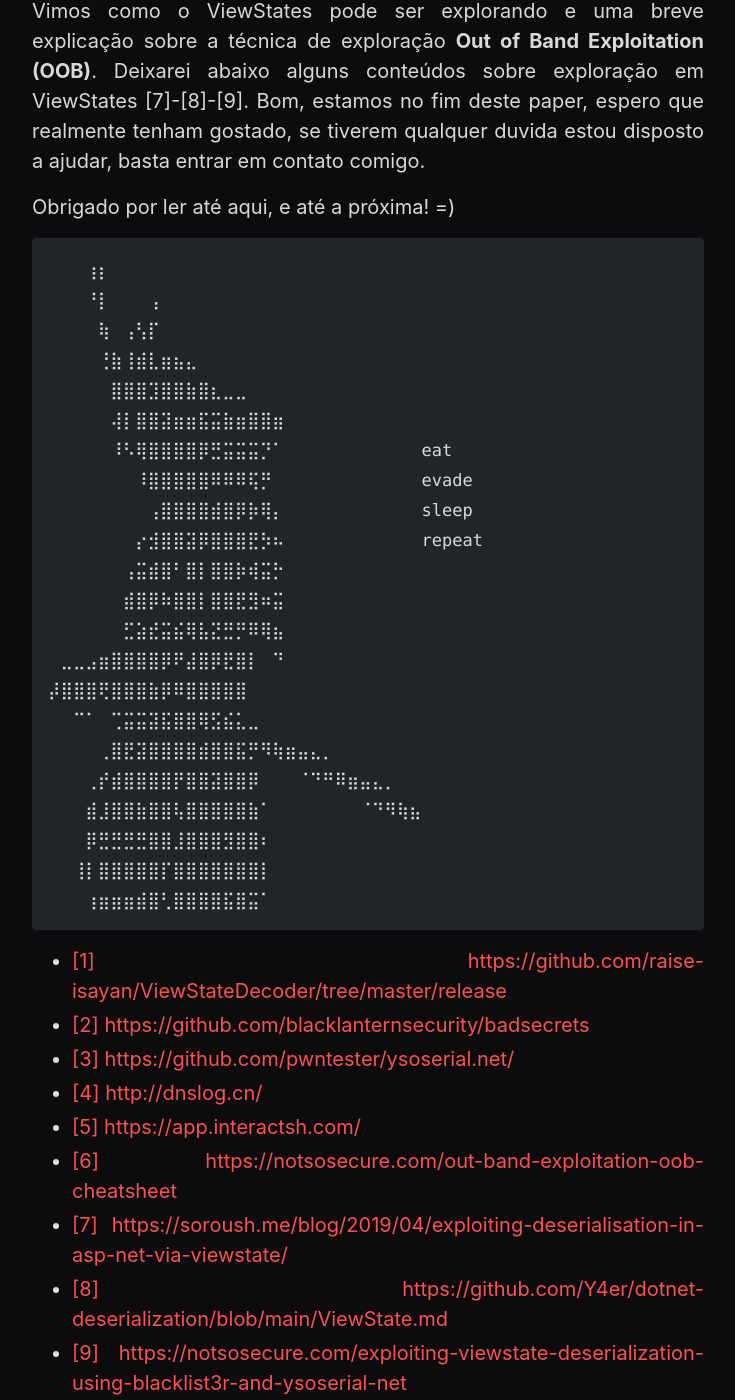
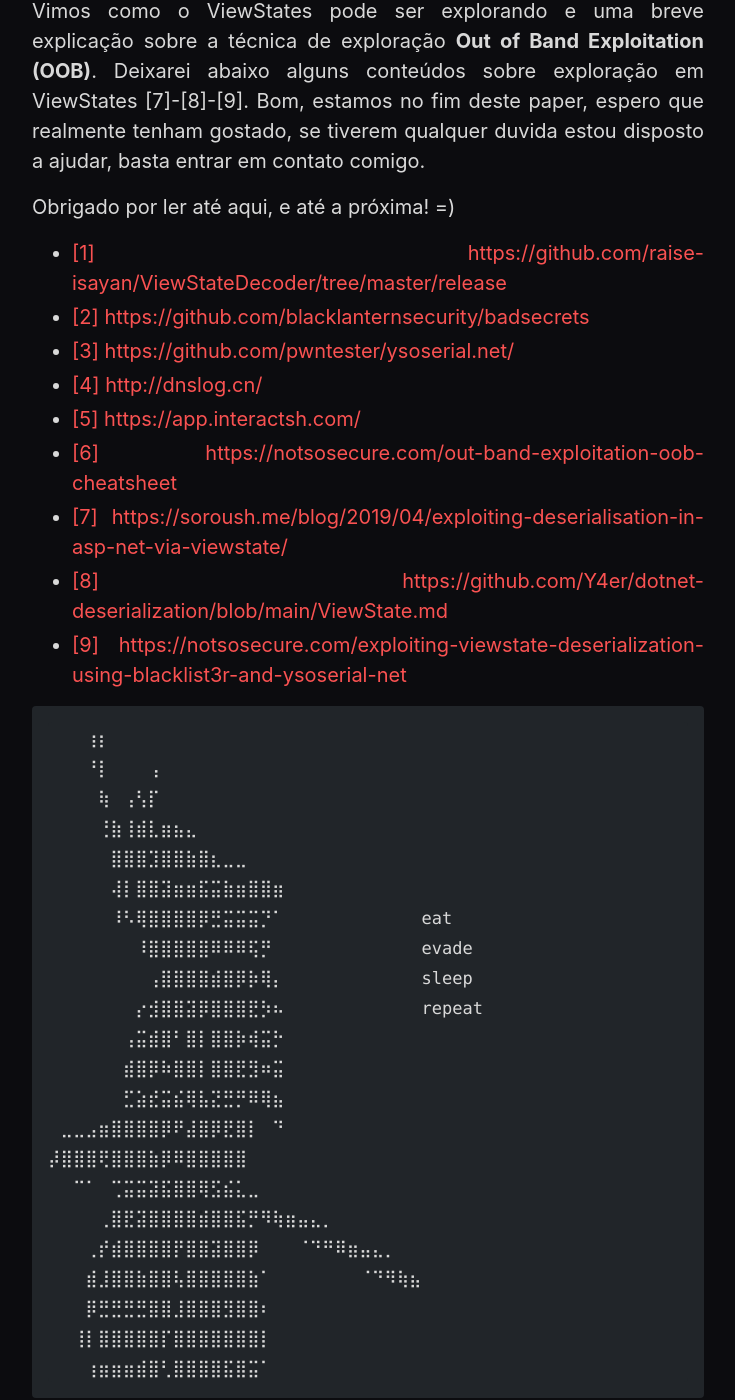
Before and after one commit to inferigang/inferigang.github.io, a Jekyll site: the page built from _posts/2023-08-03-viewstate-deserialization-to-rce.md, in a window 1280 px wide and 1400 px high, scrolled down 6679 px. Shown: the whole window, without its empty margins (272-1007 px from the left). Built offline with Jekyll 4.4.1, drawn with Linux system fonts in a browser that asks for light colours; the table of contents is made by our own code; part of the change alters nothing that is shown.

````diff
--- a/_posts/2023-08-03-viewstate-deserialization-to-rce.md
+++ b/_posts/2023-08-03-viewstate-deserialization-to-rce.md
@@ -129,6 +129,16 @@ Vimos como o ViewStates pode ser explorando e uma breve explicação sobre a té
 
 Obrigado por ler até aqui, e até a próxima! =)
 
+- <a href="https://github.com/raise-isayan/ViewStateDecoder/tree/master/release">[1] https://github.com/raise-isayan/ViewStateDecoder/tree/master/release</a>
+- <a href="https://github.com/blacklanternsecurity/badsecrets">[2] https://github.com/blacklanternsecurity/badsecrets</a>
+- <a href="https://github.com/pwntester/ysoserial.net/">[3] https://github.com/pwntester/ysoserial.net/</a>
+- <a href="http://dnslog.cn/">[4] http://dnslog.cn/</a>
+- <a href="https://app.interactsh.com/">[5] https://app.interactsh.com/</a>
+- <a href="https://notsosecure.com/out-band-exploitation-oob-cheatsheet">[6] https://notsosecure.com/out-band-exploitation-oob-cheatsheet</a>
+- <a href="https://soroush.me/blog/2019/04/exploiting-deserialisation-in-asp-net-via-viewstate/">[7] https://soroush.me/blog/2019/04/exploiting-deserialisation-in-asp-net-via-viewstate/</a>
+- <a href="https://github.com/Y4er/dotnet-deserialization/blob/main/ViewState.md">[8] https://github.com/Y4er/dotnet-deserialization/blob/main/ViewState.md</a>
+- <a href="https://notsosecure.com/exploiting-viewstate-deserialization-using-blacklist3r-and-ysoserial-net">[9] https://notsosecure.com/exploiting-viewstate-deserialization-using-blacklist3r-and-ysoserial-net</a>
+
 ```
 ⠀⠀⠀⢰⡆⠀⠀⠀⠀⠀⠀⠀⠀⠀⠀⠀⠀⠀⠀⠀⠀⠀⠀⠀⠀⠀⠀⠀⠀⠀
 ⠀⠀⠀⠘⡇⠀⠀⠀⢠⠀⠀⠀⠀⠀⠀⠀⠀⠀⠀⠀⠀⠀⠀⠀⠀⠀⠀⠀⠀⠀
@@ -153,13 +163,3 @@ Obrigado por ler até aqui, e até a próxima! =)
 ⠀⠀⢸⡇⣿⣿⣿⣿⣿⡏⣿⣿⣿⣿⣿⣿⣿⡇⠀⠀⠀⠀⠀⠀⠀⠀⠀⠀⠀⠀
 ⠀⠀⠀⢰⣶⣶⣶⣾⣿⢃⣿⣿⣿⣿⣯⣿⣭⠁⠀⠀⠀⠀⠀⠀⠀⠀⠀⠀⠀⠀
 ```
-
-- <a href="https://github.com/raise-isayan/ViewStateDecoder/tree/master/release">[1] https://github.com/raise-isayan/ViewStateDecoder/tree/master/release</a>
-- <a href="https://github.com/blacklanternsecurity/badsecrets">[2] https://github.com/blacklanternsecurity/badsecrets</a>
-- <a href="https://github.com/pwntester/ysoserial.net/">[3] https://github.com/pwntester/ysoserial.net/</a>
-- <a href="http://dnslog.cn/">[4] http://dnslog.cn/</a>
-- <a href="https://app.interactsh.com/">[5] https://app.interactsh.com/</a>
-- <a href="https://notsosecure.com/out-band-exploitation-oob-cheatsheet">[6] https://notsosecure.com/out-band-exploitation-oob-cheatsheet</a>
-- <a href="https://soroush.me/blog/2019/04/exploiting-deserialisation-in-asp-net-via-viewstate/">[7] https://soroush.me/blog/2019/04/exploiting-deserialisation-in-asp-net-via-viewstate/</a>
-- <a href="https://github.com/Y4er/dotnet-deserialization/blob/main/ViewState.md">[8] https://github.com/Y4er/dotnet-deserialization/blob/main/ViewState.md</a>
-- <a href="https://notsosecure.com/exploiting-viewstate-deserialization-using-blacklist3r-and-ysoserial-net">[9] https://notsosecure.com/exploiting-viewstate-deserialization-using-blacklist3r-and-ysoserial-net</a>
````
